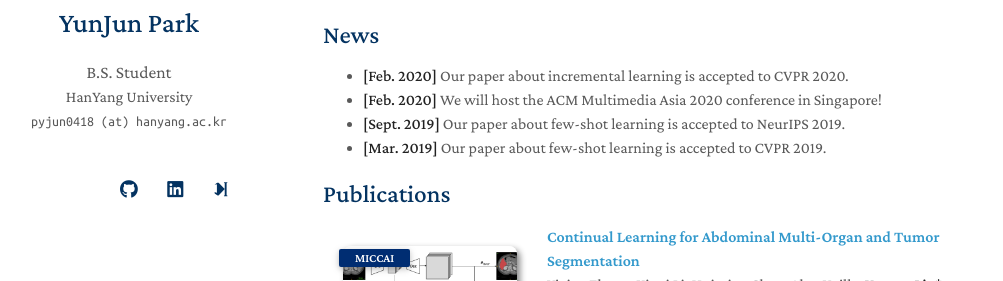
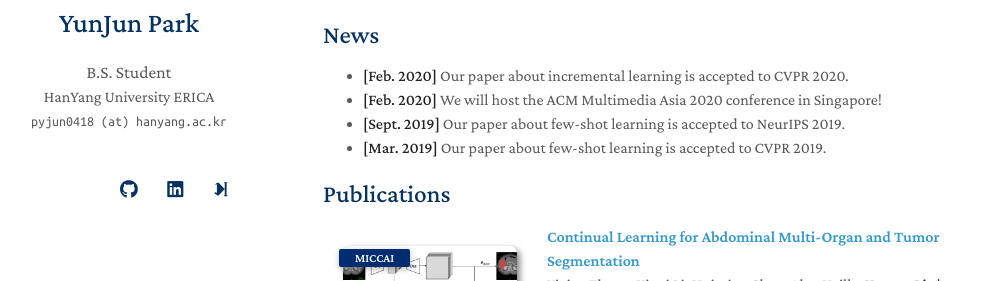
Before and after one commit to SkyBlue-boy/SkyBlue-boy.github.io, a Jekyll site: the page built from index.md, in a window 1280 px wide. Shown: the part 242-523 px from the top of the page, without its empty margins (147-1150 px from the left). Built offline with Jekyll 4.4.1, drawn with Linux system fonts in a browser that asks for light colours; a style sheet for code colours, icons or effects is not loaded; our own code applies the rules of GitHub Pages for plain Markdown files.

Commit message:
Update affiliation in config file

```diff
--- a/_config.yml
+++ b/_config.yml
@@ -1,7 +1,7 @@
 # Basic Information
 title: YunJun Park
 position: B.S. Student
-affiliation: HanYang University
+affiliation: HanYang University ERICA
 email: pyjun0418 (at) hanyang.ac.kr
 
 # Search Engine Optimization (SEO)
```
